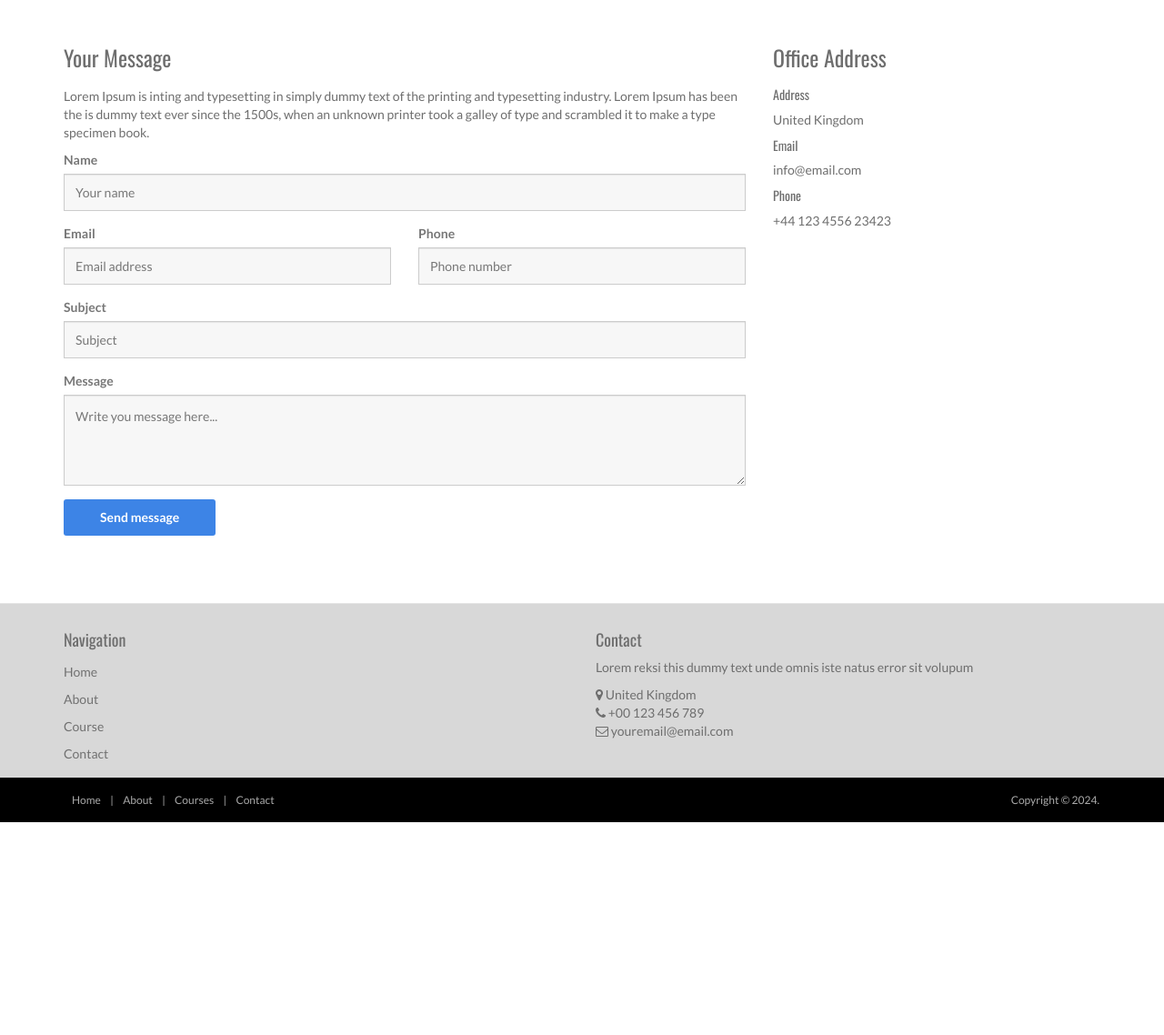
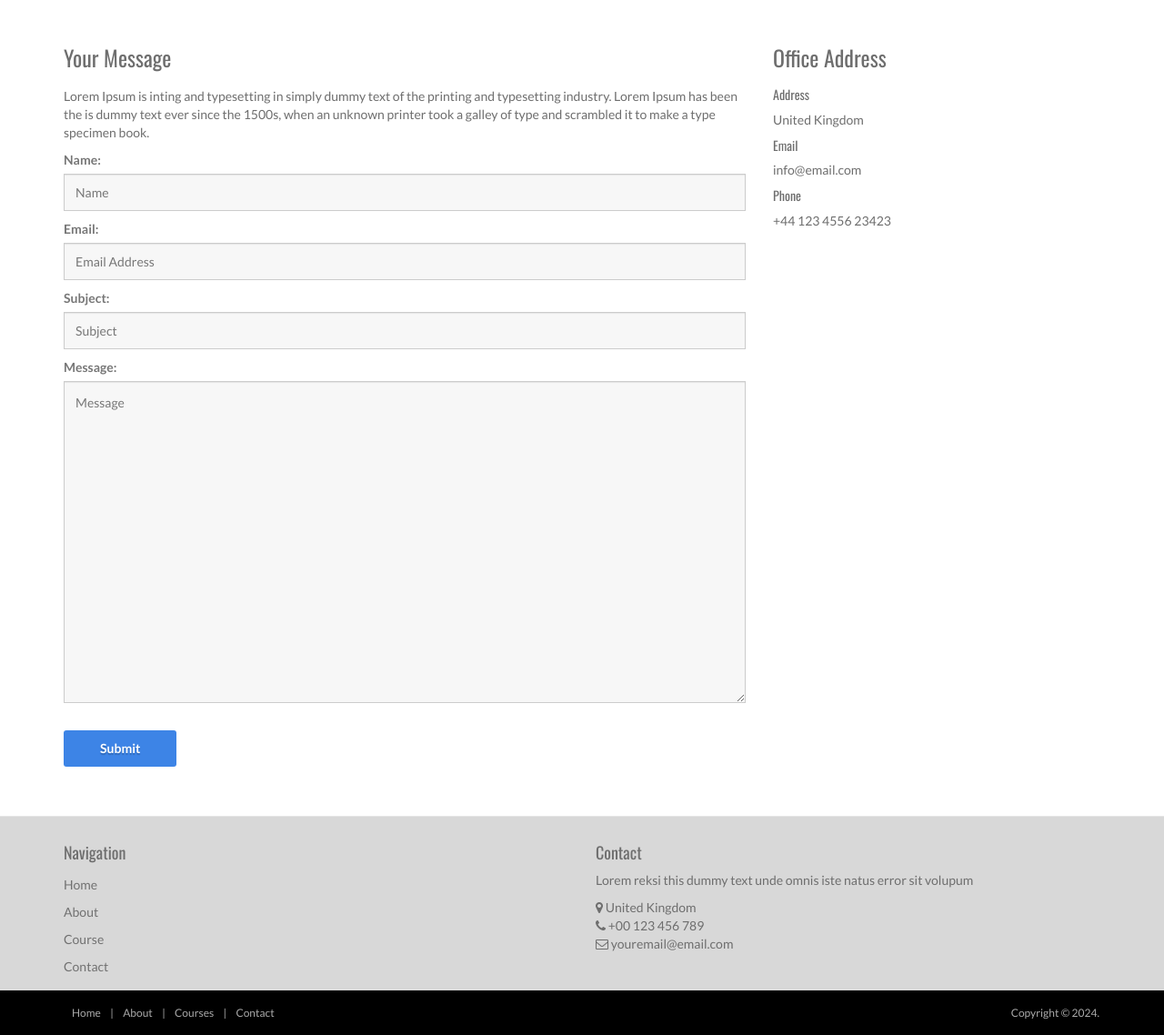
Before and after one commit to farhankhan83/Django, a Django app: page /contact in a window 1280 px wide. Shown: the part 240-1378 px from the top of the page at 91% size. Before the commit the page ends 1144 px from the top, so only its background shows below. Run offline with Django 5.2, Linux system fonts and the light colour scheme; parts of the project's set-up code (start-up, migrations or seed data) failed here and were passed over; some libraries are stand-ins or nearby versions.

Commit message:
add contact form email (#9)
Co-authored-by: imaqeelkhan28 <>

```diff
--- a/home/forms.py
+++ b/home/forms.py
@@ -88,3 +88,10 @@ class UserStudentEditForm(UserChangeForm, forms.ModelForm):
             user.save()
             student.save()
         return user
+
+
+class ContactForm(forms.Form):
+    name = forms.CharField(label="Name", max_length= 50, widget=forms.TextInput(attrs={'class': 'form-control', 'placeholder': 'Name', 'required': True}))
+    email = forms.EmailField(label="Email", widget=forms.TextInput(attrs={'class': 'form-control', 'placeholder': 'Email Address', 'required': True}))
+    subject = forms.CharField(label="Subject", max_length= 50, widget=forms.TextInput(attrs={'class': 'form-control', 'placeholder': 'Subject', 'required': True}))
+    message = forms.CharField(widget=forms.Textarea(attrs={'class': 'form-control', 'placeholder': 'Message', 'required': True}))
--- a/home/templates/contact.html
+++ b/home/templates/contact.html
@@ -23,34 +23,11 @@
 						Lorem Ipsum is inting and typesetting in simply dummy text of the printing and typesetting industry. Lorem Ipsum has been the is dummy text ever since the 1500s, when an unknown printer took a galley of type and scrambled it to make a type specimen book.
 						</p>
 
-						<form class="form-light mt-20" role="form">
-							<div class="form-group">
-								<label>Name</label>
-								<input type="text" class="form-control" placeholder="Your name">
-							</div>
-							<div class="row">
-								<div class="col-md-6">
-									<div class="form-group">
-										<label>Email</label>
-										<input type="email" class="form-control" placeholder="Email address">
-									</div>
-								</div>
-								<div class="col-md-6">
-									<div class="form-group">
-										<label>Phone</label>
-										<input type="text" class="form-control" placeholder="Phone number">
-									</div>
-								</div>
-							</div>
-							<div class="form-group">
-								<label>Subject</label>
-								<input type="text" class="form-control" placeholder="Subject">
-							</div>
-							<div class="form-group">
-								<label>Message</label>
-								<textarea class="form-control" id="message" placeholder="Write you message here..." style="height:100px;"></textarea>
-							</div>
-							<button type="submit" class="btn btn-two">Send message</button><p><br/></p>
+						<form method="POST">
+							{% csrf_token %}
+							{{ form.as_p }}
+							 <br/>
+								<button type="submit" class="btn btn-primary">Submit</button>
 						</form>
 					</div>
 					<div class="col-md-4">
--- a/home/templates/master.html
+++ b/home/templates/master.html
@@ -64,18 +64,18 @@
       </h4>
       <div class="menu-course">
         <ul class="menu">
-          <li> <a href="/">
+          <li> <a href="{% url 'Home' %}">
               Home  </a>
           </li>
-          <li><a href="about">
+          <li><a href="{% url 'About' %}">
               About
             </a>
           </li>
-          <li><a href="courses">
+          <li><a href="{% url 'Courses' %}">
               Course
             </a>
           </li>
-          <li><a href="contact">
+          <li><a href="{% url 'Contact' %}">
               Contact
             </a>
           </li>
--- a/home/urls.py
+++ b/home/urls.py
@@ -4,7 +4,7 @@ from . import views
 
 urlpatterns = [
     path('', views.homePage, name='Home'),
-    path('about', views.aboutUs, name='About'),
+    path('about/', views.aboutUs, name='About'),
     path('courses', views.courses, name='Courses'),
     path('courses/<int:course_id>', views.courseDetail, name='CourseDetail'),
     path('modules/<int:module_id>', views.moduleDetail, name='ModuleDetail'),
--- a/home/views.py
+++ b/home/views.py
@@ -1,7 +1,8 @@
 from django.shortcuts import render, redirect
 from django.contrib.auth import authenticate, login as auth_login, logout
 from django.contrib import messages
-from .forms import RegisterForm, UserStudentEditForm
+from django.core.mail import send_mail
+from .forms import RegisterForm, UserStudentEditForm, ContactForm
 from .models import Course, Module, Student, Registration
 
 def homePage(request):
@@ -36,7 +37,24 @@ def moduleDetail(request, module_id):
     return render(request, 'module_detail.html', {'modules': modules, 'students': registered_students, 'isStudentRegistered': found_user})
 
 def contact(request):
-    return render(request, 'contact.html', {})
+    if request.method == 'POST':
+        form = ContactForm(request.POST)
+        if form.is_valid():
+            name = form.cleaned_data['name']
+            email = form.cleaned_data['email']
+            subject = form.cleaned_data['subject']
+            message = form.cleaned_data['message']
+            send_mail(
+                subject=subject,
+                message=f'Name: {name}\nEmail: {email}\nMessage: {message}',
+                from_email=None,  # Use your email settings or leave None to use the DEFAULT_FROM_EMAIL setting
+                recipient_list=['danikhokhar@gmail.com'],  # Replace with your email address
+                fail_silently=False,
+            )
+            return redirect('Home')  # Render a success page
+    else:
+        form = ContactForm()
+    return render(request, 'contact.html', {'form': form})
 
 def login(request):
     if request.method == 'POST':
```
Also changed, not shown: home/templates/success.html (added, +14 -0 lines).
